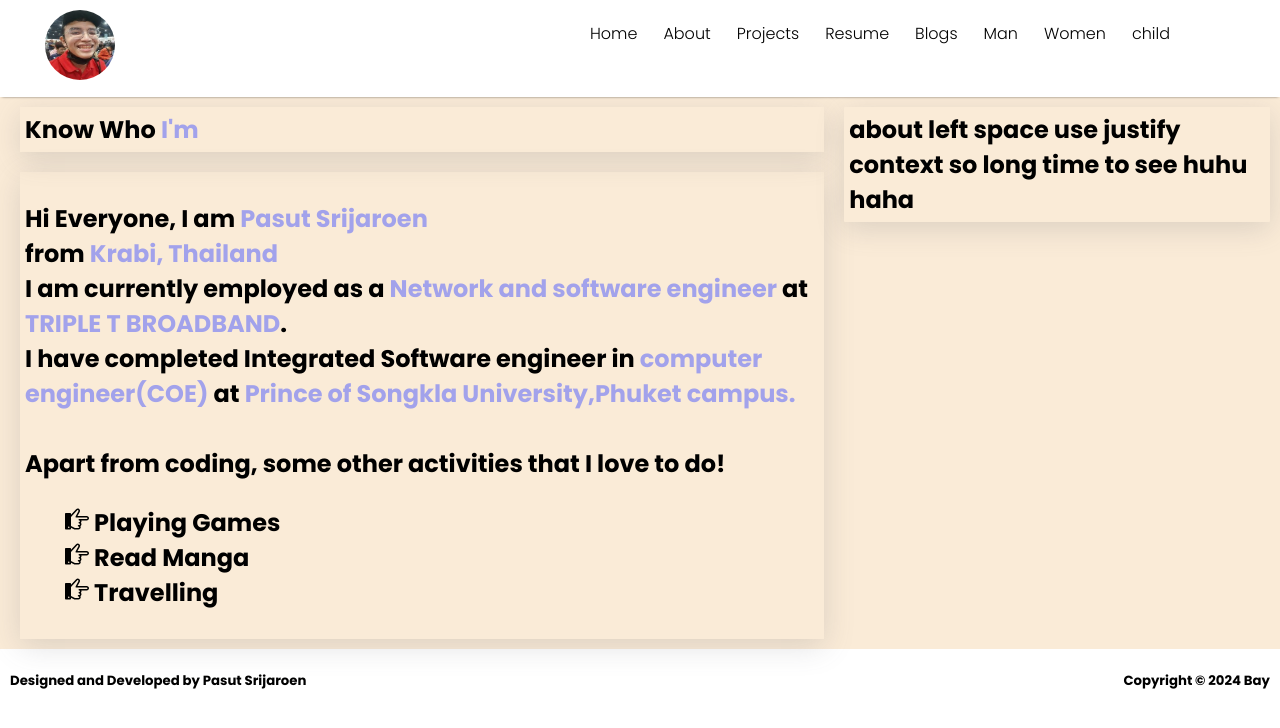
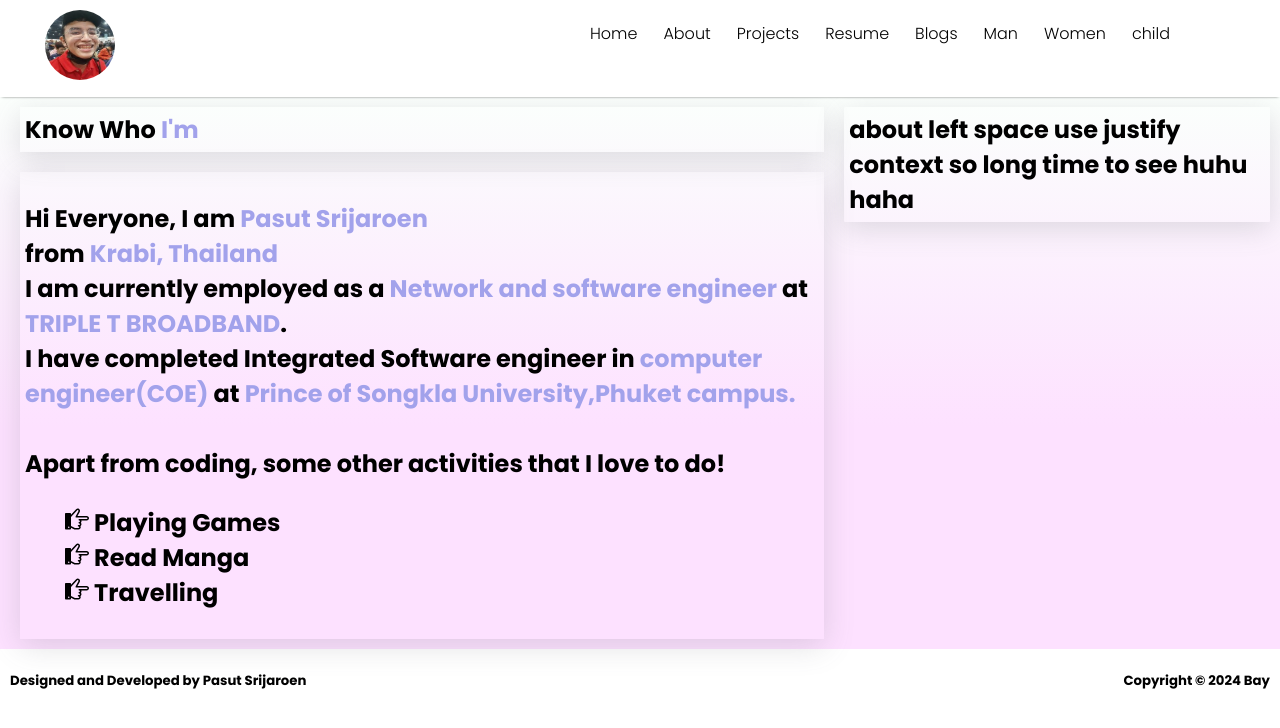
Before and after one commit to 5935512009/resume_Bay, a React (Create React App) app: page /About in a window 1280 px wide. Shown: the top 728 px of the page. Built offline with nearby package versions, Linux system fonts and the light colour scheme.

Commit message:
update:{about.css}

```diff
--- a/src/pages/about/about.css
+++ b/src/pages/about/about.css
@@ -1,7 +1,7 @@
 .about {
   display: flex;
   justify-content: space-between;
-  background-color: antiquewhite;
+  background: linear-gradient(180deg, #e1ffea22, #fde1ff 60%);
 }
 .about-left {
   display: flex;
@@ -24,7 +24,7 @@
 }
 
 .about-left h2:hover {
-  background-color: white;
+  background-color: rgb(255, 255, 255);
   transform: scale(1.01);
   transition-duration: 1s;
 }
@@ -34,7 +34,7 @@
   flex-direction: column;
 }
 .about-right h2 {
-  background-color: antiquewhite;
+
   border-radius: 1px;
   padding: 5px;
   margin: 10px;
```
